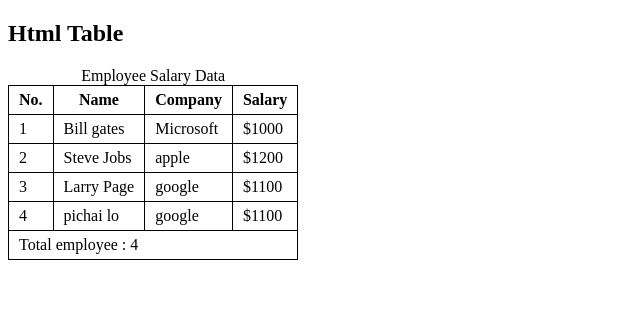
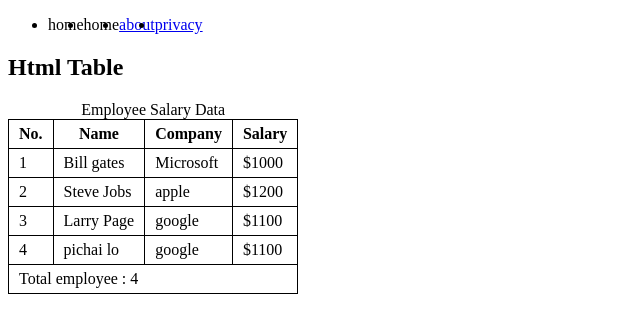
Before and after one commit to pantho0/the-watch, a plain HTML site: page table.html in a window 1280 px wide. Shown: the whole page, without its empty margins (0-640 px from the left). Drawn offline with Linux system fonts and the light colour scheme.

Commit message:
css & nav updated

```diff
--- /dev/null
+++ b/style/style.css
@@ -0,0 +1,3 @@
+nav > ul{
+    display: flex;
+}
--- a/table.html
+++ b/table.html
@@ -4,6 +4,7 @@
     <meta charset="UTF-8">
     <meta name="viewport" content="width=device-width, initial-scale=1.0">
     <title>html table</title>
+    <link rel="stylesheet" href="style/style.css">
     <style>
         table{
             border-collapse: collapse;
@@ -16,6 +17,16 @@
 </head>
 <body>
     <section>
+        <header>
+            <nav>
+                <ul>
+                    <li><a href="table.html"></a>home</li>
+                    <li><a href="home.html"></a>home</li>
+                    <li><a href="about.html">about</a></li>
+                    <li><a href="privacy.html">privacy</a></li>
+                </ul>
+            </nav>
+        </header>
         <h1>Html Table</h1>
         <table>
             <caption>Employee Salary Data</caption>
```
